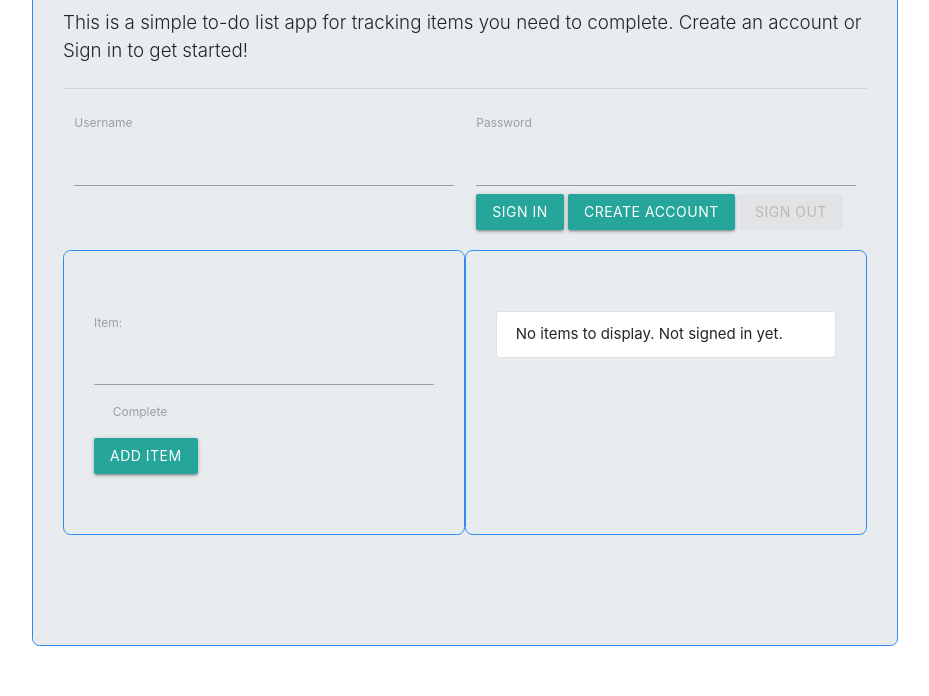
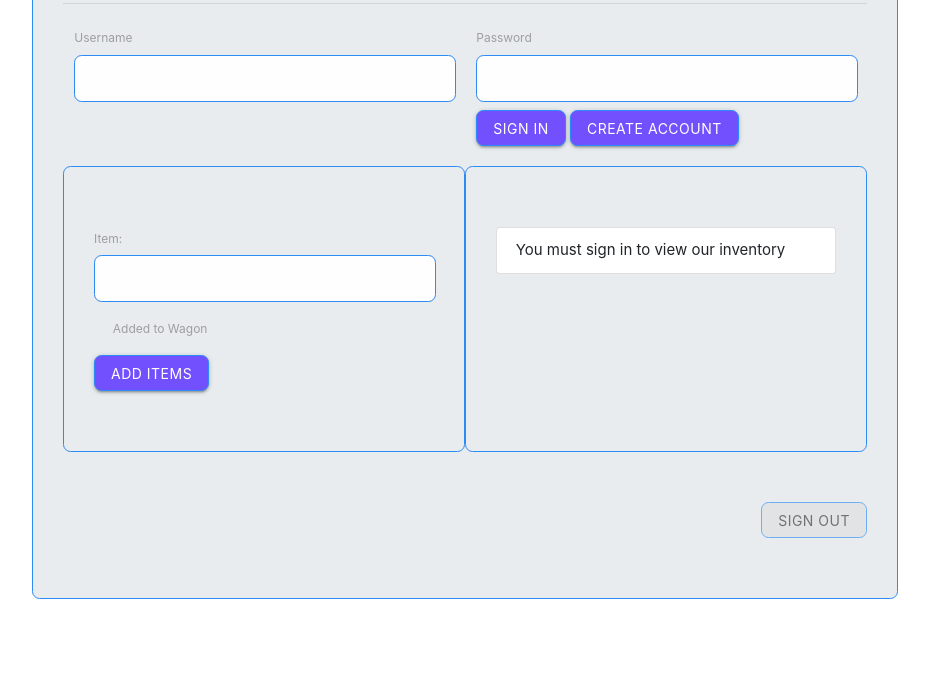
Before and after one commit to ariasadeghi530/codepocalypse, a website: page public/index.html in a window 1280 px wide. Shown: the part 197-893 px from the top of the page, without its empty margins (175-1104 px from the left). After the commit the page ends 846 px from the top, so only its background shows below. Drawn offline with nearby package versions, Linux system fonts and the light colour scheme.

Commit message:
Updates frontend index.html and styles.css

```diff
--- a/public/assets/css/styles.css
+++ b/public/assets/css/styles.css
@@ -17,3 +17,96 @@
 .rise-up {
   margin-top: -3rem;
 }
+input:not([type]),
+input[type=text]:not(.browser-default),
+input[type=password]:not(.browser-default),
+input[type=email]:not(.browser-default),
+input[type=url]:not(.browser-default),
+input[type=time]:not(.browser-default),
+input[type=date]:not(.browser-default),
+input[type=datetime]:not(.browser-default),
+input[type=datetime-local]:not(.browser-default),
+input[type=tel]:not(.browser-default),
+input[type=number]:not(.browser-default),
+input[type=search]:not(.browser-default),
+textarea.materialize-textarea {
+  background-color: #fffffff5;
+  border: 1px solid #2d8bf7;
+  /* border-bottom: 1px solid #2d8bf7; */
+  border-radius: .5rem;
+  outline: none;
+  height: 3rem;
+  width: 100%;
+  font-size: 16px;
+  margin: 0 0 8px 0;
+  padding: 0;
+  -webkit-box-shadow: none;
+  box-shadow: none;
+  -webkit-box-sizing: content-box;
+  box-sizing: content-box;
+  -webkit-transition: border .3s, -webkit-box-shadow .3s;
+  transition: border .3s, -webkit-box-shadow .3s;
+  transition: box-shadow .3s, border .3s;
+  transition: box-shadow .3s, border .3s, -webkit-box-shadow .3s;
+}
+.btn,
+.btn-large,
+.btn-small {
+  text-decoration: none;
+  color: #fff;
+  background-color: #7350fe;
+  border-radius: .5rem;
+  text-align: center;
+  letter-spacing: .5px;
+  -webkit-transition: background-color .2s ease-out;
+  border: 1px solid #2d8bf7;
+  transition: background-color .2s ease-out;
+  cursor: pointer;
+}
+
+
+.btn.disabled,
+.disabled.btn-large,
+.disabled.btn-small,
+.btn-floating.disabled,
+.btn-large.disabled,
+.btn-small.disabled,
+.btn-flat.disabled,
+.btn:disabled,
+.btn-large:disabled,
+.btn-small:disabled,
+.btn-floating:disabled,
+.btn-large:disabled,
+.btn-small:disabled,
+.btn-flat:disabled,
+.btn[disabled],
+.btn-large[disabled],
+.btn-small[disabled],
+.btn-floating[disabled],
+.btn-large[disabled],
+.btn-small[disabled],
+.btn-flat[disabled] {
+  pointer-events: none;
+  background-color: #DFDFDF !important;
+  -webkit-box-shadow: none;
+  box-shadow: none;
+  border: 1px solid #2d8bf7;
+  border-radius: .5rem;
+  color: #323232 !important;
+  cursor: default;
+}
+.list-group-item {
+  position: relative;
+  display: block;
+  padding: .75rem 1.25rem;
+  /* background-color: #fff; */
+  /* border: 1px solid rgba(0,0,0,.125); */
+}
+.display-4 {
+  font-size: 3.5rem;
+  font-weight: 800;
+  color: #7350fe;
+  line-height: 1.2;
+  font-family: monospace, sans-serif;
+  margin-top: -1rem;
+}
--- a/public/index.html
+++ b/public/index.html
@@ -11,16 +11,15 @@
   <link rel="stylesheet" href="https://cdnjs.cloudflare.com/ajax/libs/materialize/1.0.0/css/materialize.min.css">
   <link href="https://fonts.googleapis.com/icon?family=Material+Icons" rel="stylesheet">
   <link rel="stylesheet" href="./assets/css/styles.css">
-  <title>To Do Database App</title>
+  <title>Toilet Paper Vendor</title>
 </head>
 
 <body>
   <div class="container">
     <div class="row">
       <div class="jumbotron col-md-12">
-        <h1 class="display-4">To-do List Application</h1>
-        <p id="message" class="lead">This is a simple to-do list app for tracking items you need to complete. Create an
-          account or Sign in to get started!</p>
+        <h1 class="display-4">Toilet Paper Vendor</h1>
+        <p id="message" class="lead">Get Your TP Here! Quit Using Those Oak Leaves and Branches, It's Time to Get Civilized!</p>
         <hr class="my-4">
         <form class="row">
           <div class="form-group col">
@@ -29,11 +28,10 @@
           </div>
           <div class="form-group col">
             <label for="password">Password</label>
-            <input type="text" class="form-control" id="password">
+            <input type="password" class="form-control" id="password">
            <div class="form-group">
           <button id="signIn" type="submit" class="btn btn-primary">Sign In</button>
           <button id="createUser" type="submit" class="btn btn-success">Create Account</button>
-          <button id="signOut" type="submit" class="btn btn-danger" disabled>Sign Out</button>
         </form>
       </div>
     </div>
@@ -46,17 +44,18 @@
           </div>
           <div class="form-group form-check">
             <input type="checkbox" class="form-check-input" id="isDone">
-            <label class="form-check-label" for="isDone">Complete</label>
+            <label class="form-check-label" for="isDone">Added to Wagon</label>
           </div>
-          <button id="createItem" type="submit" class="btn btn-primary">Add Item</button>
+          <button id="createItem" type="submit" class="btn btn-primary">Add Items</button>
         </form>
       </div>
       <div class="jumbotron col-md-6">
         <ul id="list" class="list-group">
-          <li class="list-group-item">No items to display. Not signed in yet.</li>
+          <li class="list-group-item">You must sign in to view our inventory</li>
         </ul>
       </div>
     </div>
+    <button id="signOut" type="submit" class="float-right btn btn-danger" disabled>Sign Out</button>
   </div>
   <script src="https://code.jquery.com/jquery-3.4.1.slim.min.js"></script>
   <script src="https://cdn.jsdelivr.net/npm/popper.js@1.16.0/dist/umd/popper.min.js"></script>
```
